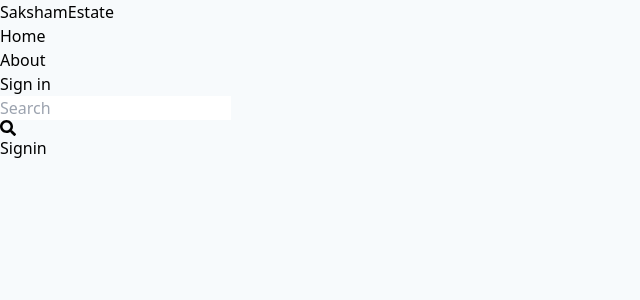
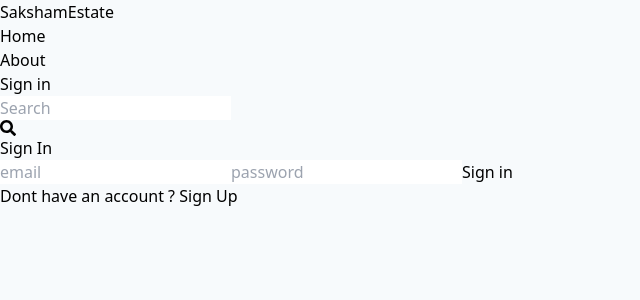
Before and after one commit to MarsImmortal/Real_estate_web_app, a React (Vite) app in the folder client/: page /sign-in in a window 1280 px wide. Shown: the top 300 px of the page, without its empty margins (0-640 px from the left). Built offline with nearby package versions, Linux system fonts and the light colour scheme.

Commit message:
add functionality to sign in page

```diff
--- a/client/src/pages/Signin.jsx
+++ b/client/src/pages/Signin.jsx
@@ -1,9 +1,63 @@
-import React from 'react'
+import {useState} from 'react';
+import {Link, useNavigate} from 'react-router-dom';
+import axios from 'axios';
 
-const Signin = () => {
+const SignIn = () => {
+  const [userData, setUserData] = useState({});
+  const [error, setError] = useState(null);
+  const [loading, setLoading] = useState(false);
+  const navigate = useNavigate();
+  const handleChange = (e) => {
+    setUserData({
+      ...userData,
+      [e.target.id]: e.target.value,
+    });
+  };
+
+
+  const handleSubmit = async (e) => {
+    e.preventDefault();
+    if (!userData.email || !userData.password) {
+      setError('Please fill in all required fields.');
+      return;
+    }
+    setLoading(true);
+    axios
+      .post('/api/auth/signin', userData)
+      .then((res) => {
+        console.log(res);
+        const data = res.data;
+        if (data.success === false) {
+          // Display the error message and status code
+          setError(`Error ${res.status}: ${data.message}`);
+        } else {
+          setError(null);
+          navigate('/');
+        }
+      })
+      .catch((err) => {
+        setError(err.response.data.message);
+        console.log(err.response.data.message);
+      })
+      .finally(() => {
+        setLoading(false);
+      });
+  };
   return (
-    <div>Signin</div>
+    <div className='p-3 max-w-lg mx-auto '>
+      <h1 className='text-3xl text-center font-bold my-7'>Sign In</h1>
+      <form onSubmit={handleSubmit} className='flex flex-col gap-5'>
+        <input type="email" placeholder='email' className='border p-3 rounded-lg' id='email' onChange={handleChange}/>
+        <input type="password" placeholder='password' className='border p-3 rounded-lg' id='password' onChange={handleChange}/>
+        <button disabled = {loading} className='p-3 bg-green-600 rounded-3xl uppercase hover:opacity-80 disabled:opacity-20 '>{loading ? 'loading...' : 'Sign in'}</button>
+      </form>
+        <div className='text-center flex gap-2 mt-3'>
+          Dont have an account ?
+          <Link to='/sign-up ' className='text-blue-600 hover:underline'> Sign Up</Link>
+        </div>
+        {error && <p className='text-red-500 mt-5'>{error}</p>}
+    </div>
   )
 }
 
-export default Signin
+export default SignIn
```
